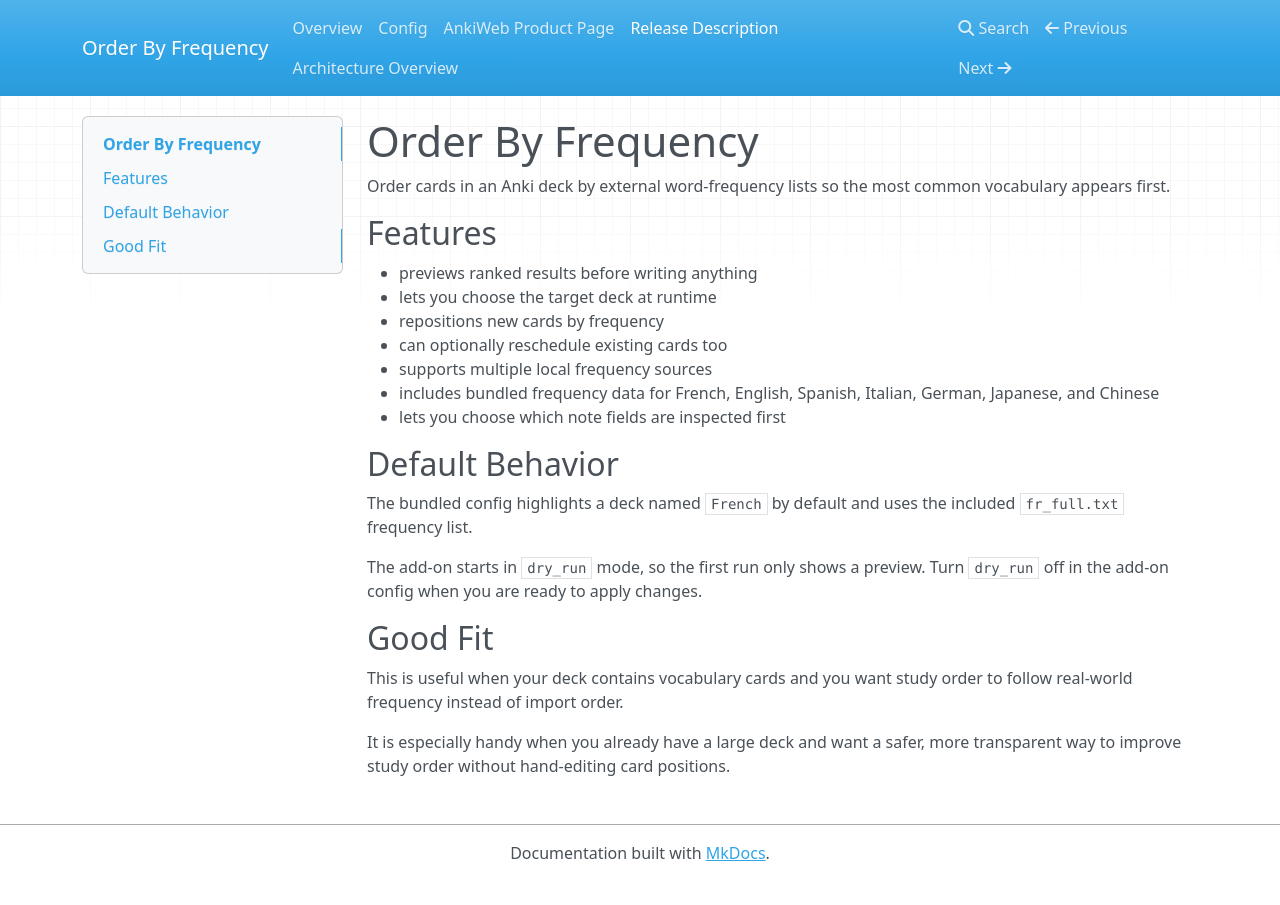
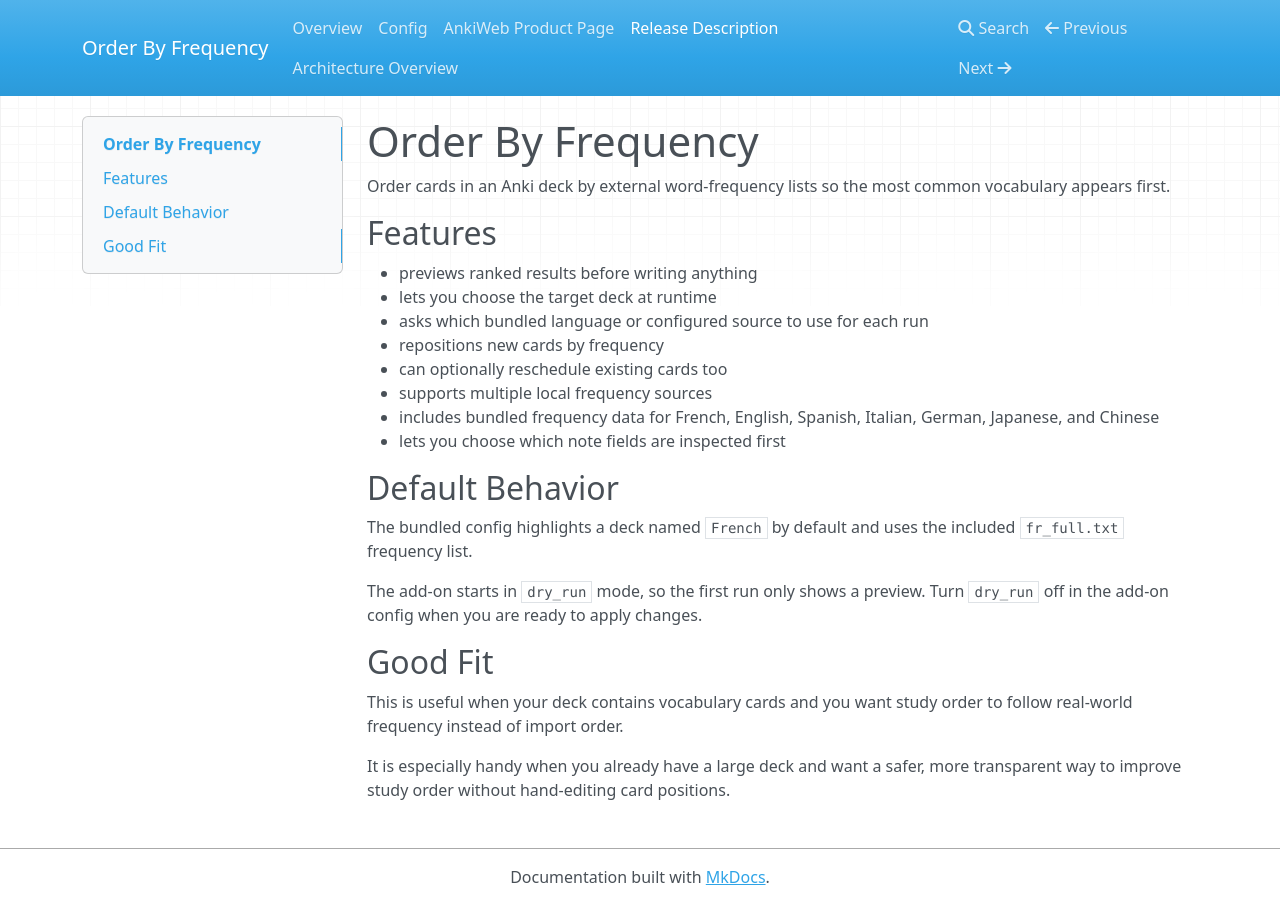
Before and after one commit to moritzvitt/order-by-frequency, an MkDocs documentation site: the page built from docs/release-description.md, in a window 1280 px wide. Built offline with MkDocs 1.6.1, drawn with Linux system fonts in a browser that asks for light colours; nearby versions of some CDN libraries.

Commit message:
Refresh release docs and bundled data

```diff
--- a/docs/release-description.md
+++ b/docs/release-description.md
@@ -6,6 +6,7 @@
 
 - previews ranked results before writing anything
 - lets you choose the target deck at runtime
+- asks which bundled language or configured source to use for each run
 - repositions new cards by frequency
 - can optionally reschedule existing cards too
 - supports multiple local frequency sources
```
Also changed, not shown: CHANGELOG.md (+1 -0 lines), 1 other file.
